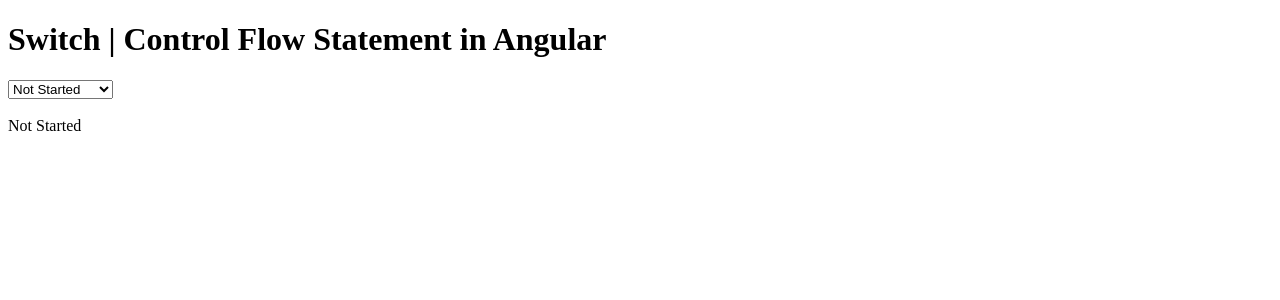
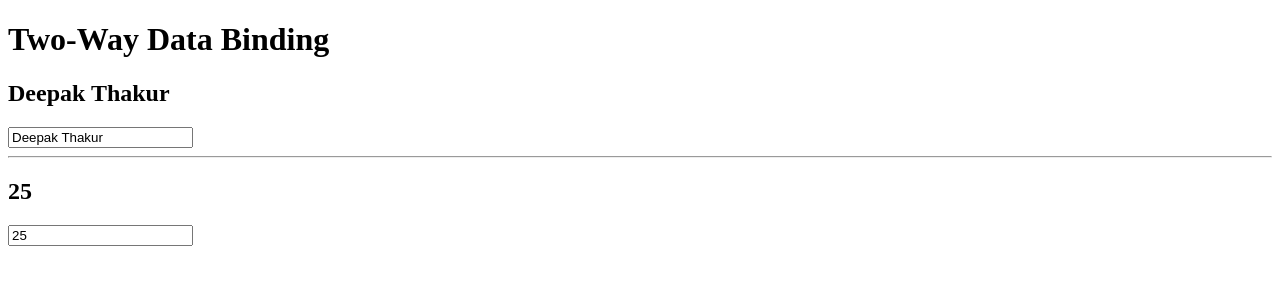
Before and after one commit to deep-coder1/angular22-tutorial-csbs, an Angular app: page / in a window 1280 px wide. Shown: the top 300 px of the page. Built offline with nearby package versions, Linux system fonts and the light colour scheme.

Commit message:
learning tut Two-Way Data Binding

```diff
--- a/src/app/app.html
+++ b/src/app/app.html
@@ -164,9 +164,9 @@
 
 
 <!-- @switch and Switch Statement in Angular  -->
-<h1>Switch | Control Flow Statement in Angular </h1>
+<!-- <h1>Switch | Control Flow Statement in Angular </h1> -->
 <!-- <select name="" id="" (change)="status.set($event.target.value)"> -->
-<select name="" id="" (change)="handleSwitch($event)">
+<!-- <select name="" id="" (change)="handleSwitch($event)">
     <option value="notStarted">Not Started</option>
     <option value="progress">In Progress</option>
     <option value="success">Success</option>
@@ -188,4 +188,13 @@
     @default{
         <span style="color: red;">Error</span>
     }
-}
+} -->
+
+<!-- Two-Way Data Binding   -->
+<h1>Two-Way Data Binding  </h1>
+<h2>{{name()}}</h2>
+<input type="text" [value]="name()" (input)="name.set($event.target.value)">
+<hr>
+
+<h2>{{age}}</h2>
+<input type="number" [value]="age">
--- a/src/app/app.ts
+++ b/src/app/app.ts
@@ -235,11 +235,17 @@ import { AdminData } from './admin-data/admin-data';
 //   ])
 // }
 
-// @switch and Switch Statement in Angular
+// // @switch and Switch Statement in Angular
+// export class App{
+//   status = signal("notStarted")
+//   handleSwitch(event:Event){
+//     let target = event.target as HTMLSelectElement;
+//     this.status.set(target.value)
+//   }
+// }
+
+// Two-Way Data Binding
 export class App{
-  status = signal("notStarted")
-  handleSwitch(event:Event){
-    let target = event.target as HTMLSelectElement;
-    this.status.set(target.value)
-  }
+  name = signal("Deepak Thakur")
+  age=25
 }
```
